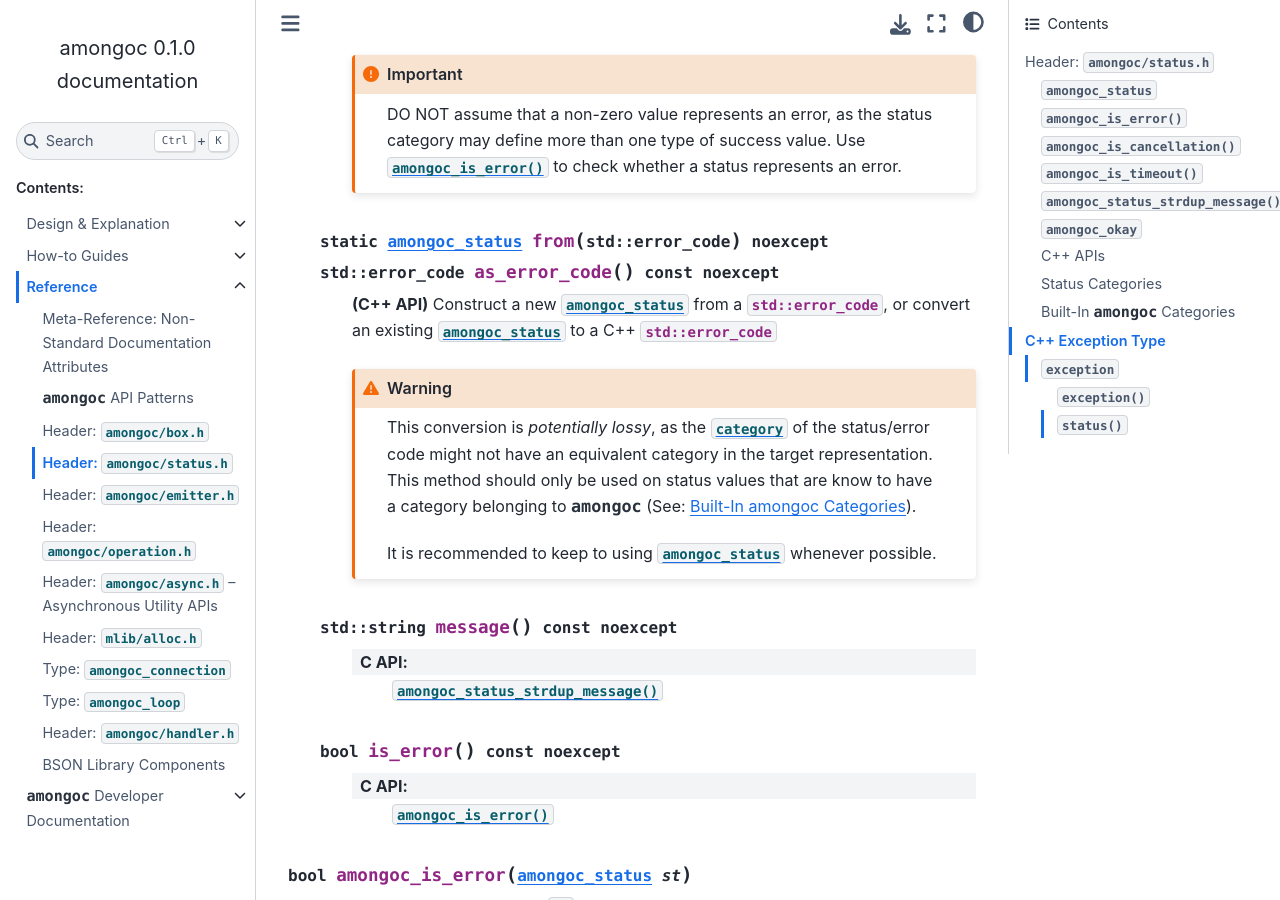
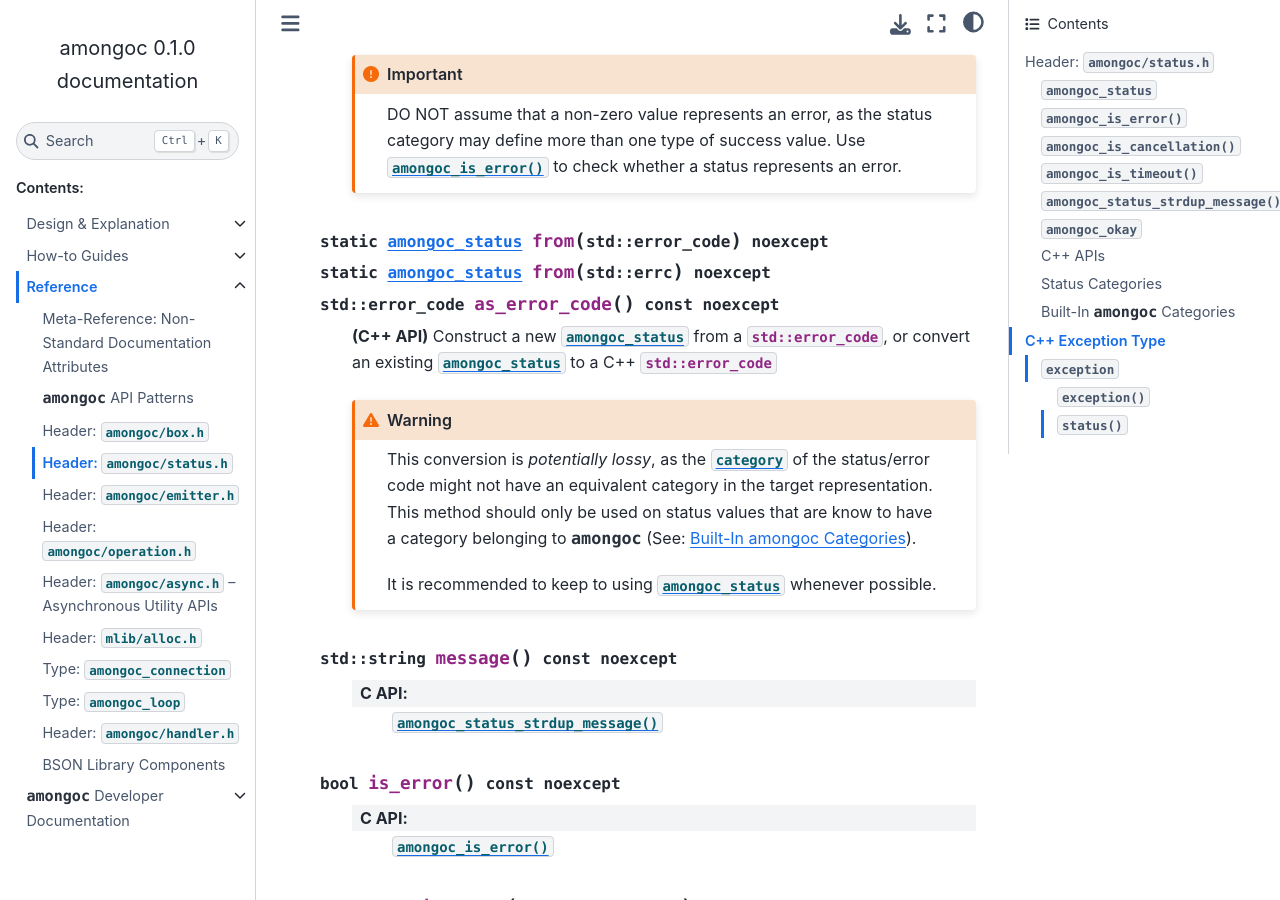
Before and after one commit to mongodb-labs/mongo-c-driver-async, a Sphinx documentation site: the page built from docs/ref/status.rst, in a window 1280 px wide and 900 px high, scrolled down 742 px. Built offline with Sphinx 7.4.7 and the Sphinx Book theme 1.1.4, drawn with Linux system fonts in a browser that asks for light colours.

Commit message:
Allow `amongoc_status` from a `std::errc`

```diff
--- a/docs/ref/status.rst
+++ b/docs/ref/status.rst
@@ -32,6 +32,7 @@ Header: ``amongoc/status.h``
 
   .. function::
     static amongoc_status from(std::error_code) noexcept
+    static amongoc_status from(std::errc) noexcept
     std::error_code as_error_code() const noexcept
 
     |C++ API| Construct a new `amongoc_status` from a `std::error_code`, or
```
Also changed, not shown: 1 other file.
